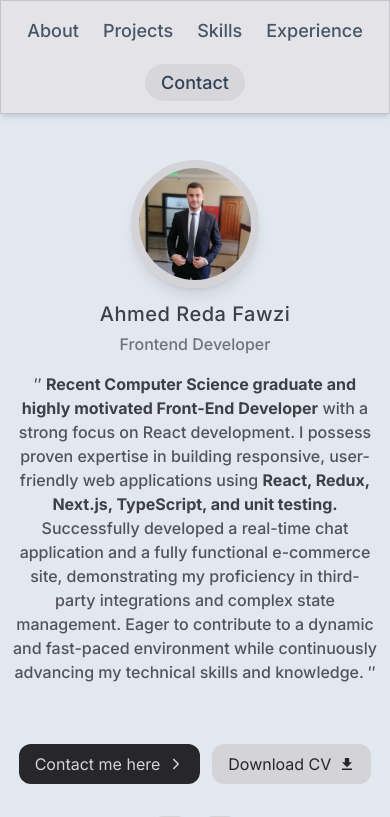
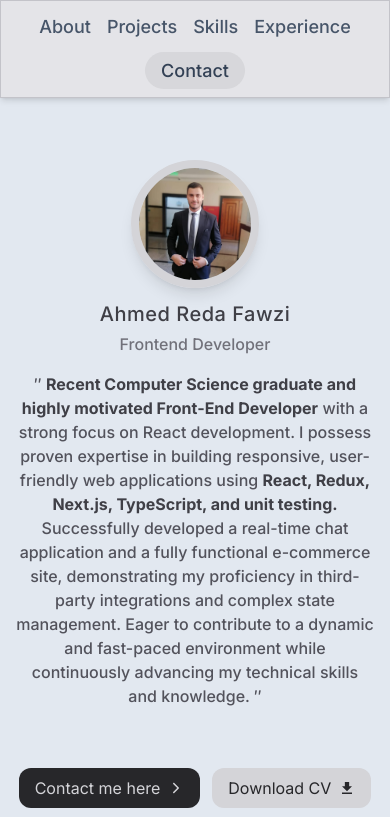
Before and after one commit to Ahmed-Reda-elshahawy/Ahmed_Reda_Portfolio, a Next.js app: page / in a window 390 px wide. Shown: the top 817 px of the page. Built offline with nearby package versions, Linux system fonts and the light colour scheme; no server answers.

Commit message:
fix responsive issue

```diff
--- a/app/layout.tsx
+++ b/app/layout.tsx
@@ -23,7 +23,6 @@ export default function RootLayout({
         <ActiveSectionContextPorvider>
           {children}
         </ActiveSectionContextPorvider>
-
       </body>
     </html>
   );
--- a/app/page.tsx
+++ b/app/page.tsx
@@ -15,7 +15,7 @@ export default function Home() {
     <>
       <MainHeader />
       <Toaster position="top-right" />
-      <main className="flex flex-col items-center text-center px-3 sm:mx-6">
+      <main className="flex flex-col items-center text-center px-4 ">
         <Hero />
         <SectionDivider />
         <Projects />
--- a/components/MainHeader.tsx
+++ b/components/MainHeader.tsx
@@ -9,7 +9,7 @@ export default function MainHeader() {
 
     return (
         <header className="w-full fixed z-10">
-            <ul className="bg-zinc-200/95 border border-zinc-400/50 shadow-md flex items-center justify-center gap-6 flex-wrap py-4 sm:w-fit sm:mx-auto sm:my-4 sm:px-8 sm:rounded-full">
+            <ul className="bg-zinc-200/95 border border-zinc-400/50 px-2 shadow-md flex items-center justify-center gap-4 flex-wrap py-3 box-border sm:gap-6 sm:w-fit sm:mx-auto sm:my-4 sm:px-8 sm:rounded-full">
                 {
                     Links.map((link, i) => (
                         <li key={i}>
```
